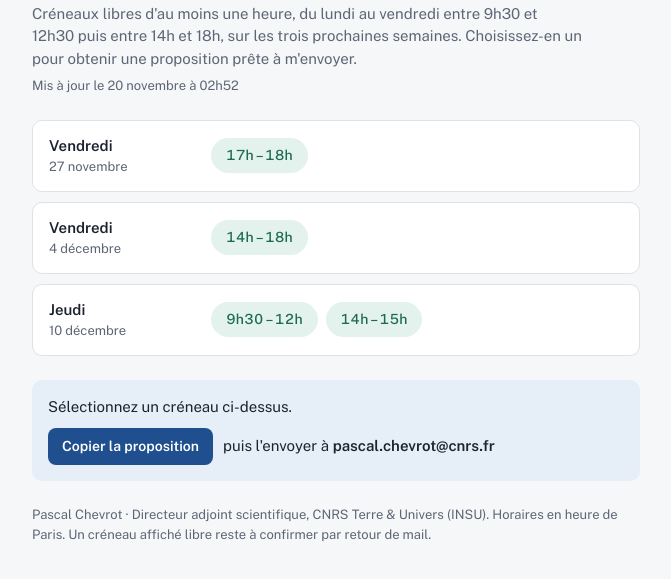
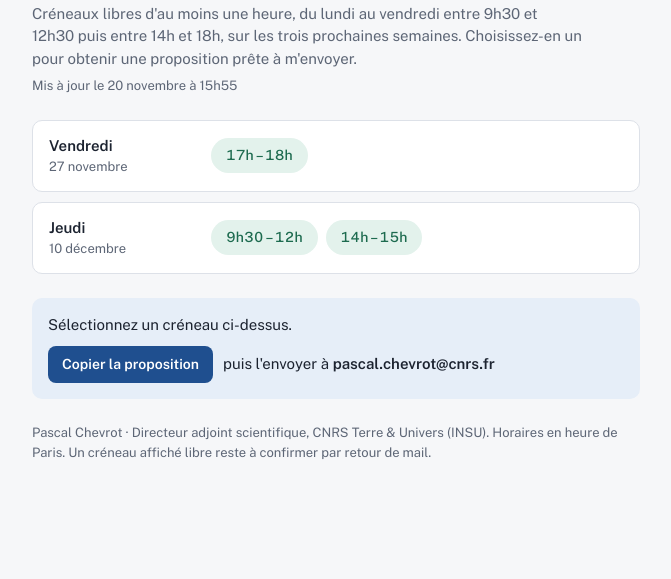
Before and after one commit to pascalchevrot/availabilities, a plain HTML site: page index.html in a window 1280 px wide. Shown: the part 93-672 px from the top of the page, without its empty margins (304-975 px from the left). Drawn offline with nearby package versions, Linux system fonts and the light colour scheme.

Commit message:
Mise à jour des disponibilités

```diff
--- a/index.html
+++ b/index.html
@@ -79,8 +79,8 @@ footer{font-size:13px;color:var(--muted)}
 <script>
 // Données : créneaux libres (heure de Paris), jours ouvrés avec disponibilités uniquement.
 // La tâche quotidienne ne modifie que UPDATED et FREE.
-const UPDATED = "2026-11-20T02:52:54+01:00";
-const FREE = {"2026-11-27":[["17:00","18:00"]],"2026-12-04":[["14:00","18:00"]],"2026-12-10":[["09:30","12:00"],["14:00","15:00"]]};
+const UPDATED = "2026-11-20T15:55:06+01:00";
+const FREE = {"2026-11-27":[["17:00","18:00"]],"2026-12-10":[["09:30","12:00"],["14:00","15:00"]]};
 const fmtH = s => { const [h,m]=s.split(":"); return (+h)+"h"+(m==="00"?"":m); };
 // Dates construites à midi UTC : le jour affiché ne dépend ni du fuseau ni de l'heure d'été.
 const noon = d => new Date(d+"T12:00:00Z");
```
